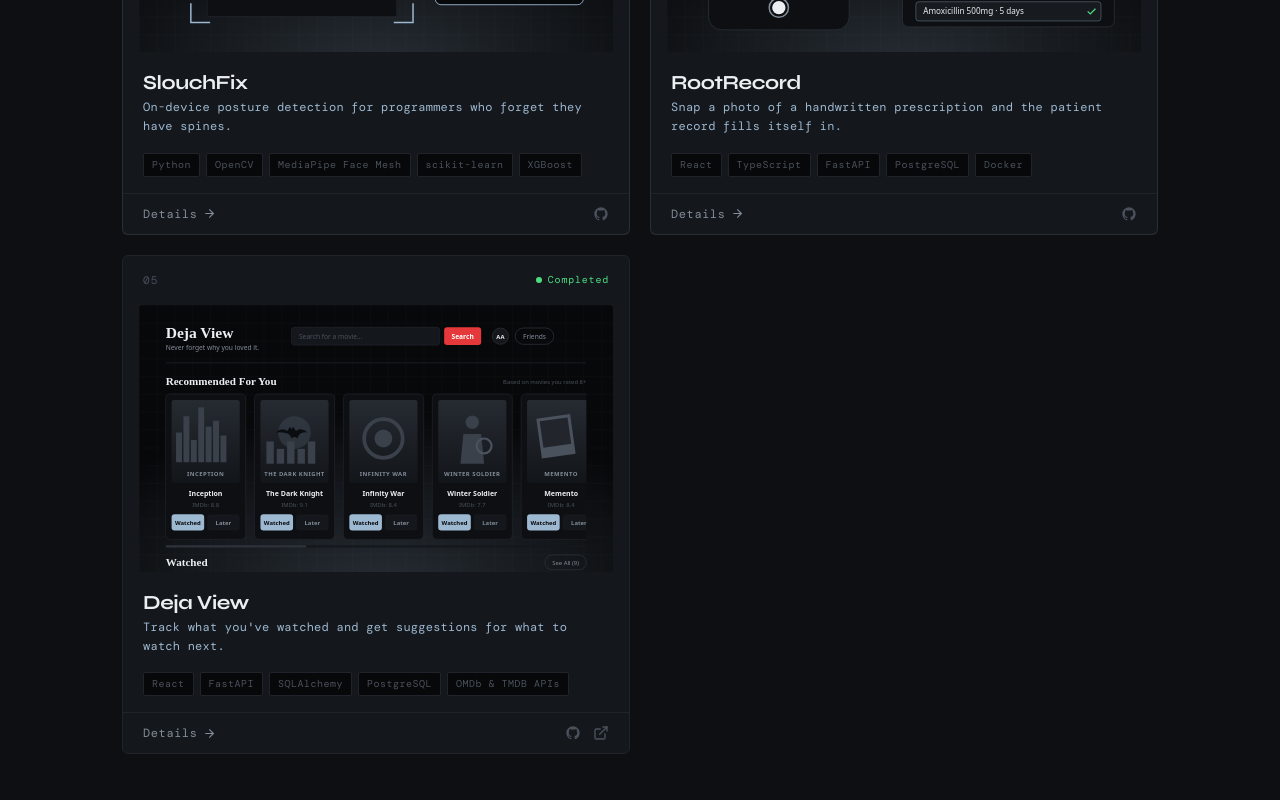
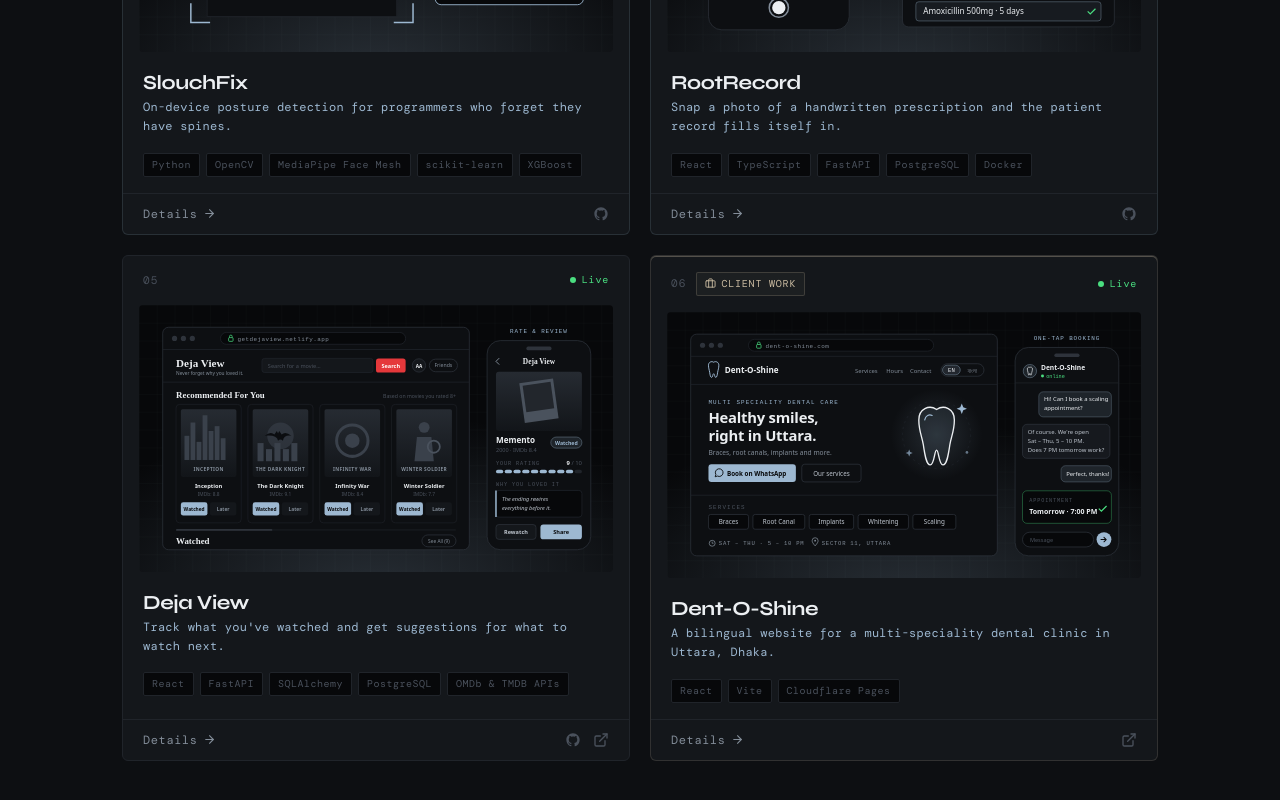
Before and after one commit to AdibOmi/Portfolio, a React (Vite) app: page / in a window 1280 px wide. Shown: the part 2946-3746 px from the top of the page. Built offline with nearby package versions, Linux system fonts and the light colour scheme; a web font is replaced by a local one.

Commit message:
Added new project

```diff
--- a/src/components/Projects.jsx
+++ b/src/components/Projects.jsx
@@ -1,11 +1,11 @@
 import { useState } from 'react';
 import { motion, AnimatePresence } from 'framer-motion';
-import { ExternalLink, ArrowRight } from 'lucide-react';
+import { ExternalLink, ArrowRight, Briefcase } from 'lucide-react';
 import { GithubIcon } from './Icons';
 import { projects } from '../data';
 import styles from './Projects.module.css';
 
-const STATUS_COLOR = { "Completed": "#4ade80", "In Progress": "#9db8d1" };
+const STATUS_COLOR = { "Live": "#4ade80", "In Progress": "#9db8d1" };
 
 export default function Projects() {
   const [active, setActive] = useState(null);
@@ -22,13 +22,16 @@
         <div className={styles.grid}>
           {projects.map((p, i) => (
             <motion.div key={p.id}
-              className={`${styles.card} ${p.highlight ? styles.featured : ''} ${active === p.id ? styles.expanded : ''}`}
+              className={`${styles.card} ${p.highlight ? styles.featured : ''} ${p.client ? styles.client : ''} ${active === p.id ? styles.expanded : ''}`}
               initial={{ opacity: 0, y: 40 }}
               whileInView={{ opacity: 1, y: 0 }}
               viewport={{ once: true }}
               transition={{ duration: 0.5, delay: i * 0.1 }}>
               <div className={styles.cardTop}>
-                <div className={styles.cardNum}>0{i + 1}</div>
+                <div className={styles.cardMeta}>
+                  <div className={styles.cardNum}>0{i + 1}</div>
+                  {p.client && <span className={styles.clientBadge}><Briefcase size={11} /> Client Work</span>}
+                </div>
                 <span className={styles.status} style={{ color: STATUS_COLOR[p.status] }}>
                   <span className={styles.statusDot} style={{ background: STATUS_COLOR[p.status] }} />
                   {p.status}
--- a/src/components/Projects.module.css
+++ b/src/components/Projects.module.css
@@ -27,6 +27,30 @@
 .card:hover { border-color: var(--border2); transform: translateY(-4px); }
 .featured { border-color: rgba(157,184,209,0.15); }
 .featured:hover { border-color: rgba(157,184,209,0.35); }
+.client {
+  border-color: rgba(201,186,160,0.16);
+  box-shadow: inset 0 1px 0 rgba(201,186,160,0.35);
+}
+.client:hover { border-color: rgba(201,186,160,0.32); }
+.cardMeta {
+  display: flex;
+  align-items: center;
+  gap: 10px;
+}
+.clientBadge {
+  display: inline-flex;
+  align-items: center;
+  gap: 5px;
+  font-family: var(--font-mono);
+  font-size: 10px;
+  letter-spacing: 0.08em;
+  text-transform: uppercase;
+  color: #c9baa0;
+  background: rgba(201,186,160,0.05);
+  border: 1px solid rgba(201,186,160,0.2);
+  padding: 3px 8px;
+  border-radius: 2px;
+}
 .cardTop {
   display: flex;
   align-items: center;
@@ -166,6 +190,7 @@
   align-items: center;
 }
 .links a:hover { color: var(--accent); }
+
 @media (max-width: 768px) {
   .grid { grid-template-columns: 1fr; }
 }
--- a/src/data.js
+++ b/src/data.js
@@ -71,7 +71,23 @@
     github: "https://github.com/AdibOmi/Deja-View",
     live: "https://getdejaview.netlify.app",
     image: "/images/dejaview.svg",
-    status: "Completed",
+    status: "Live",
+    highlight: false,
+  },
+  {
+    id: "dent-o-shine",
+    title: "Dent-O-Shine",
+    tagline: "A bilingual website for a multi-speciality dental clinic in Uttara, Dhaka.",
+    problem:
+      "The clinic had no web presence, so patients had no easy way to look up its treatments, visiting hours, or location, or to get in touch before walking in.",
+    description:
+      "Dent-O-Shine is the website for Dr. Ayesha Akter's dental clinic. It presents the clinic's treatments, from braces and root canals to implants and whitening, along with chamber hours, location, and one-tap WhatsApp contact for booking appointments, in both English and Bangla.",
+    stack: ["React", "Vite", "Cloudflare Pages"],
+    github: null,
+    live: "https://dent-o-shine.com/",
+    image: "/images/dentoshine.svg",
+    status: "Live",
+    client: true,
     highlight: false,
   },
 ];
```
Also changed, not shown: public/images/dejaview.svg, public/images/dentoshine.svg (added).
